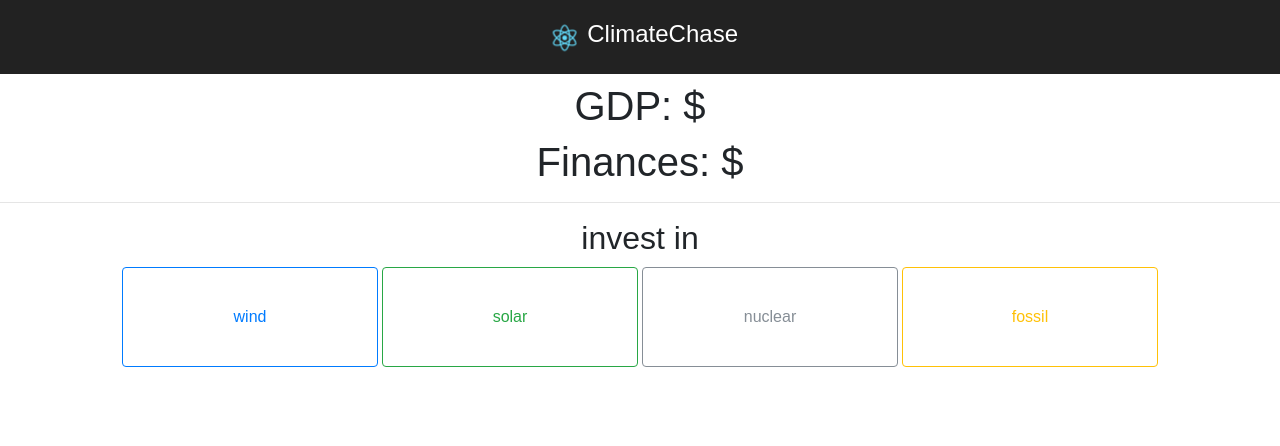
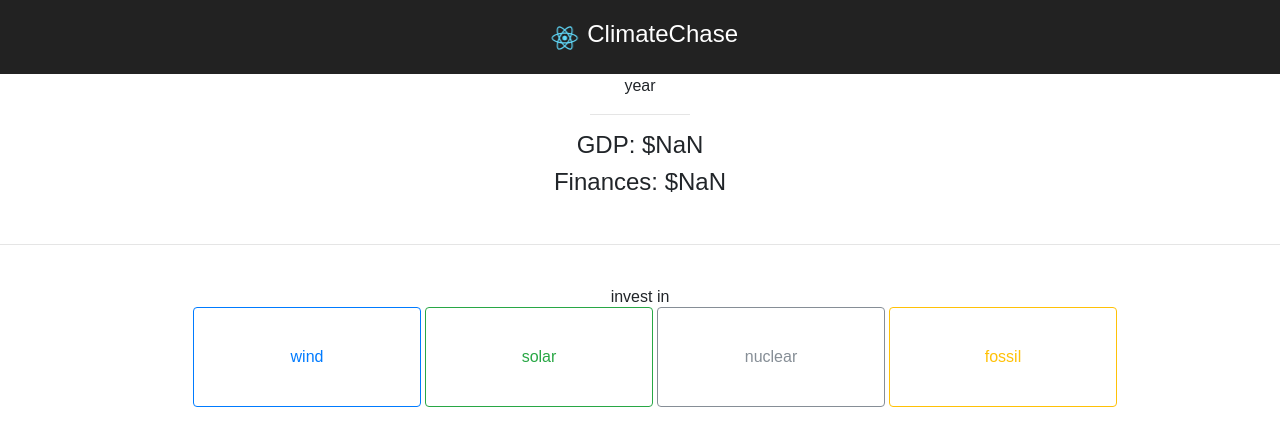
Before and after one commit to nikodunk/climatechase, a React (Create React App) app: page / in a window 1280 px wide. Shown: the top 446 px of the page. Built offline with nearby package versions, Linux system fonts and the light colour scheme.

Commit message:
frontend further

```diff
--- a/src/App.css
+++ b/src/App.css
@@ -3,7 +3,7 @@
 }
 
 .App-logo {
-  animation: App-logo-spin infinite 20s linear;
+  animation: App-logo-spin infinite 2s linear;
   height: 2rem;
   display: inline;
 }
@@ -28,6 +28,18 @@
   to { transform: rotate(360deg); }
 }
 
+.container{
+  margin-top: 100px;
+  width: 100%;
+  position: relative;
+}
+
+.bottomBox{
+  width: 100%;
+  align-items: center;
+  position: absolute;
+  bottom: 0;
+}
 
 button{
   height: 100px;
--- a/src/App.js
+++ b/src/App.js
@@ -52,21 +52,27 @@ class App extends Component {
   render() {
     return (
       <div className="App">
-        <div>
         <header className="App-header">
             <img src={logo} className="App-logo" alt="logo" /><h1 className="App-title">ClimateChase</h1>
         </header>
-          <h1 className="subtitle" > {this.state.Curr_Year}</h1>
-          <h1 className="subtitle" > GDP: ${this.state.GDP}</h1>
-          <h1 className="subtitle" >Finances: ${this.state.Money}</h1>
+        <div>
+          year <br />
+          <h1>{this.state.Curr_Year}</h1>
+          <hr style={{'max-width': 100}} />
+          <h4> GDP: ${Math.round(this.state.GDP)}</h4>
+          <h4>Finances: ${Math.round(this.state.Money)}</h4>
+          <br />
           <hr />
-          <h2>invest in</h2>
+          <br />
+          <p>invest in</p>
         </div>
-        <div style={{'bottom': '0'}}>
+        <div class="container">
+          <div class="bottomBox">
             <button class="btn btn-outline-primary" onClick={this.onClick.bind(this)} id="wind">wind</button>
             <button class="btn btn-outline-success" onClick={this.onClick.bind(this)} id="solar">solar</button>
             <button class="btn btn-outline-secondary" onClick={this.onClick.bind(this)} id="nuclear">nuclear</button>
             <button class="btn btn-outline-warning" onClick={this.onClick.bind(this)} id="fossil">fossil</button>
+          </div>
         </div>
       </div>
     );
```
Lines whose indentation alone changed are shown as unchanged.
